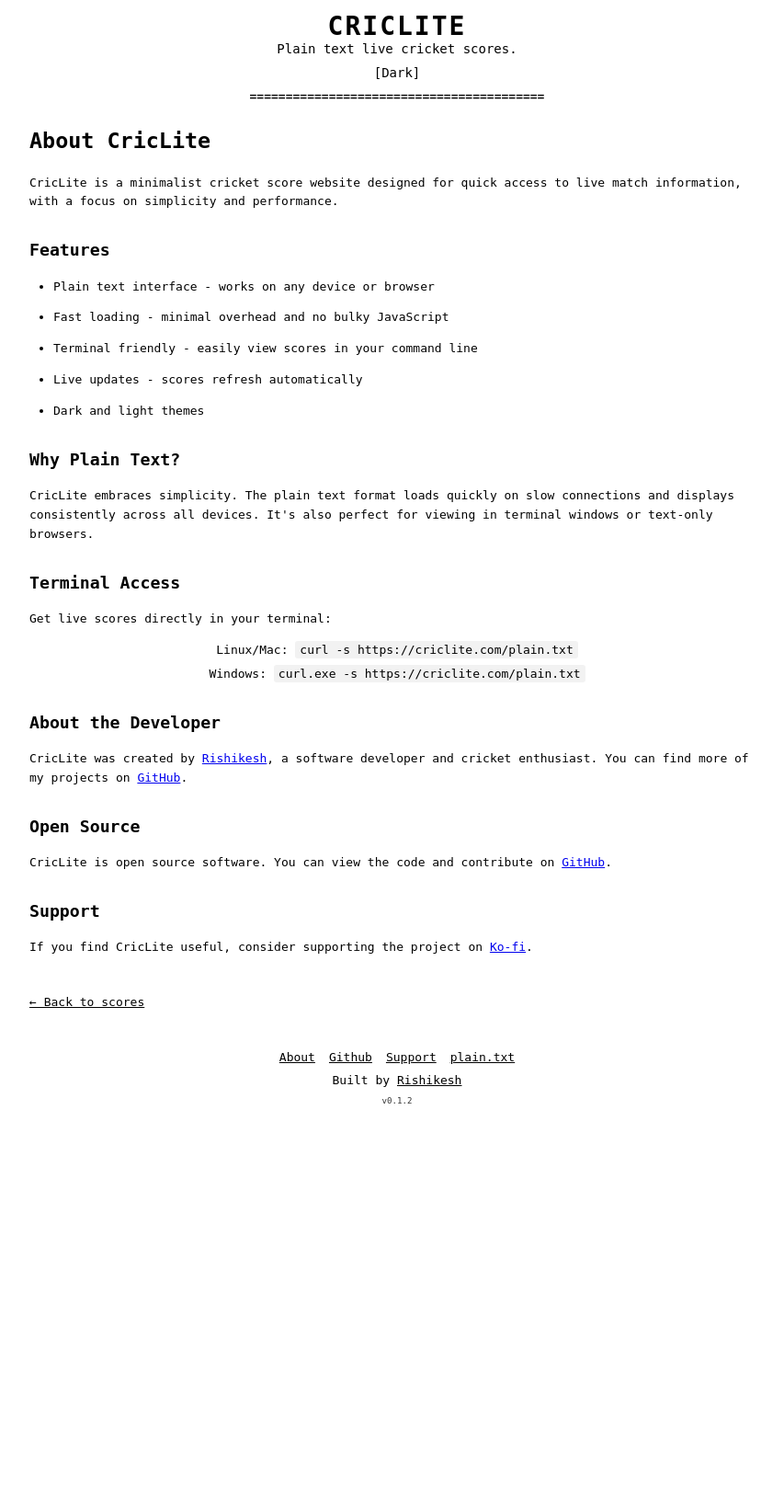
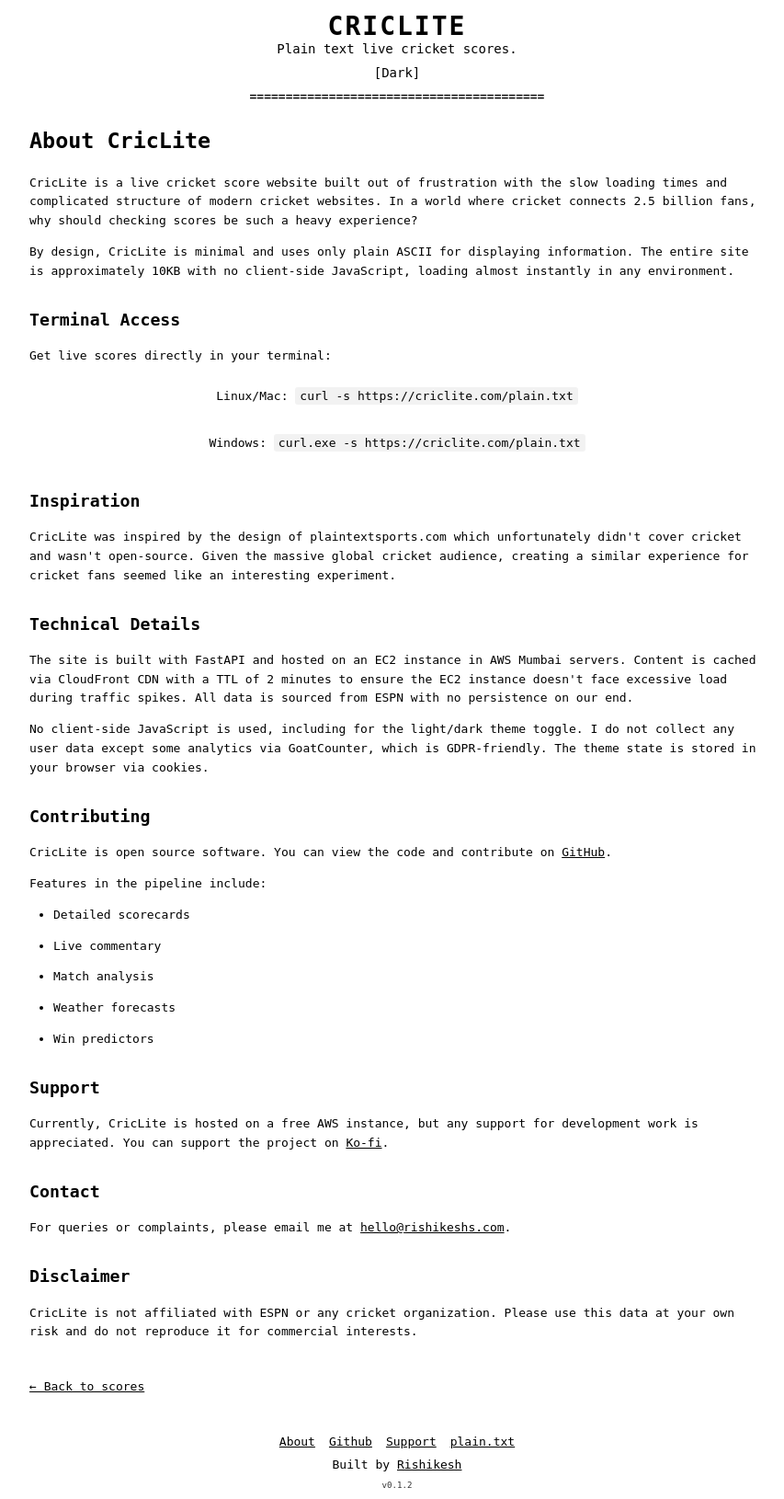
Before and after one commit to rishikeshsreehari/criclite, a FastAPI app: page /about in a window 1280 px wide. Shown: the whole page at 92% size, without its empty margins (208-1061 px from the left). Before the commit the page ends 1200 px from the top, so only its background shows below. Run offline with FastAPI, Linux system fonts and the light colour scheme; some libraries are stand-ins or nearby versions.

Commit message:
Updated about

```diff
--- a/app/templates/about.html
+++ b/app/templates/about.html
@@ -8,7 +8,6 @@
 </a>
 <pre class="site-subtitle">Plain text live cricket scores.</pre>
 
-
 <div class="theme-toggle">
     <a href="/toggle-theme" style="text-decoration: none"> {{ "[Light] " if theme == "dark" else "[Dark]" }}</a>
 </div>
@@ -18,39 +17,54 @@
 <div class="about-content">
     <h1>About CricLite</h1>
 
-    <p>CricLite is a minimalist cricket score website designed for quick access to live match information,
-    with a focus on simplicity and performance.</p>
+    <p>CricLite is a live cricket score website built out of frustration with the slow loading times and
+    complicated structure of modern cricket websites. In a world where cricket connects 2.5 billion fans,
+    why should checking scores be such a heavy experience?</p>
 
-    <h2>Features</h2>
-    <ul>
-        <li>Plain text interface - works on any device or browser</li>
-        <li>Fast loading - minimal overhead and no bulky JavaScript</li>
-        <li>Terminal friendly - easily view scores in your command line</li>
-        <li>Live updates - scores refresh automatically</li>
-        <li>Dark and light themes</li>
-    </ul>
-
-    <h2>Why Plain Text?</h2>
-    <p>CricLite embraces simplicity. The plain text format loads quickly on slow connections and displays
-    consistently across all devices. It's also perfect for viewing in terminal windows or text-only browsers.</p>
+    <p>By design, CricLite is minimal and uses only plain ASCII for displaying information. The entire site is
+    approximately 10KB with no client-side JavaScript, loading almost instantly in any environment.</p>
 
     <h2>Terminal Access</h2>
     <p>Get live scores directly in your terminal:</p>
     <div class="terminal-cmd">Linux/Mac: <code>curl -s https://criclite.com/plain.txt</code></div>
     <div class="terminal-cmd">Windows: <code>curl.exe -s https://criclite.com/plain.txt</code></div>
 
-    <h2>About the Developer</h2>
-    <p>CricLite was created by <a href="https://rishikeshs.com" target="_blank">Rishikesh</a>,
-    a software developer and cricket enthusiast. You can find more of my projects on
-    <a href="https://github.com/rishikeshsreehari" target="_blank">GitHub</a>.</p>
+    <h2>Inspiration</h2>
+    <p>CricLite was inspired by the design of plaintextsports.com which unfortunately didn't cover cricket
+    and wasn't open-source. Given the massive global cricket audience, creating a similar experience
+    for cricket fans seemed like an interesting experiment.</p>
 
-    <h2>Open Source</h2>
+    <h2>Technical Details</h2>
+    <p>The site is built with FastAPI and hosted on an EC2 instance in AWS Mumbai servers. Content is
+    cached via CloudFront CDN with a TTL of 2 minutes to ensure the EC2 instance doesn't face excessive
+    load during traffic spikes. All data is sourced from ESPN with no persistence on our end.</p>
+
+    <p>No client-side JavaScript is used, including for the light/dark theme toggle. I do not collect any user data
+    except some analytics via GoatCounter, which is GDPR-friendly. The theme state is stored in your browser via cookies.</p>
+
+    <h2>Contributing</h2>
     <p>CricLite is open source software. You can view the code and contribute on
     <a href="https://github.com/rishikeshsreehari/criclite" target="_blank">GitHub</a>.</p>
 
+    <p>Features in the pipeline include:</p>
+    <ul>
+        <li>Detailed scorecards</li>
+        <li>Live commentary</li>
+        <li>Match analysis</li>
+        <li>Weather forecasts</li>
+        <li>Win predictors</li>
+    </ul>
+
     <h2>Support</h2>
-    <p>If you find CricLite useful, consider supporting the project on
-    <a href="https://ko-fi.com/rishikeshs" target="_blank">Ko-fi</a>.</p>
+    <p>Currently, CricLite is hosted on a free AWS instance, but any support for development work is
+    appreciated. You can support the project on <a href="https://ko-fi.com/rishikeshs" target="_blank">Ko-fi</a>.</p>
+
+    <h2>Contact</h2>
+    <p>For queries or complaints, please email me at <a href="mailto:hello@rishikeshs.com">hello@rishikeshs.com</a>.</p>
+
+    <h2>Disclaimer</h2>
+    <p>CricLite is not affiliated with ESPN or any cricket organization. Please use this data at your
+    own risk and do not reproduce it for commercial interests.</p>
 
     <a href="/" class="back-link">← Back to scores</a>
 </div>
@@ -84,12 +98,32 @@
     .back-link {
         display: inline-block;
         margin: 2em 0;
-        color: var(--link-color);
+        color: inherit;
         text-decoration: underline;
     }
 
     .back-link:hover {
         text-decoration: none;
     }
+
+    .terminal-cmd {
+        margin: 10px 0;
+        padding: 10px;
+        background-color: var(--bg-alt);
+        border-radius: 3px;
+    }
+
+    code {
+        font-family: monospace;
+    }
+
+    a {
+        color: inherit;
+        text-decoration: underline;
+    }
+
+    a:hover {
+        text-decoration: none;
+    }
 </style>
 {% endblock %}
```
